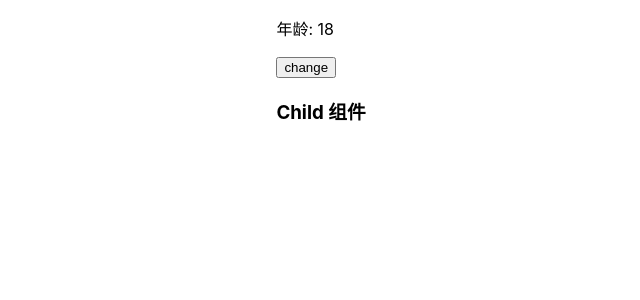
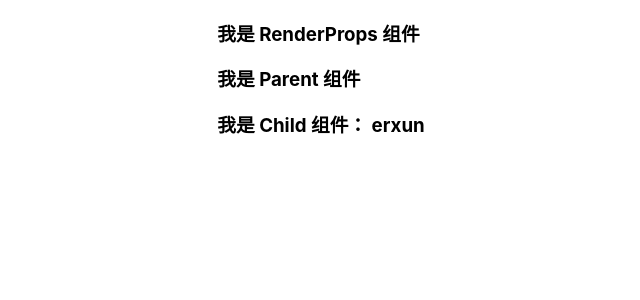
Before and after one commit to ErXun/react-demo, a React (Create React App) app: page / in a window 1280 px wide. Shown: the top 300 px of the page, without its empty margins (319-959 px from the left). Built offline with nearby package versions, Linux system fonts and the light colour scheme.

Commit message:
renderProps 的学习

```diff
--- a/src/App.js
+++ b/src/App.js
@@ -5,7 +5,8 @@ import './App.css';
 // import StudyRouter from './components/StudyRouter';
 // import Demo from './components/Hooks/useState';
 // import Demo from './components/Hooks/useEffect';
-import Demo from './components/react 扩展/PureComponent';
+// import Demo from './components/react 扩展/PureComponent';
+import Demo from './components/react 扩展/renderProps';
 
 
 
--- /dev/null
+++ b/src/components/react 扩展/renderProps.jsx
@@ -0,0 +1,43 @@
+import React, { Component } from 'react';
+
+class RenderProps extends Component {
+  render() {
+    return (
+      <div>
+        <h3>我是 RenderProps 组件</h3>
+        {/* <Parent>
+          <Child />
+        </Parent> */}
+
+        <Parent render={(name) => <Child name={name} />} />
+      </div>
+    );
+  }
+}
+
+class Parent extends Component {
+  state = {
+    name: 'erxun'
+  }
+  render() {
+    const { name } = this.state
+    return (
+      <div>
+        <h3>我是 Parent 组件</h3>
+        {/* {this.props.children} */}
+        {this.props.render(name)}
+      </div>
+    );
+  }
+}
+class Child extends Component {
+  render() {
+    return (
+      <div>
+        <h3>我是 Child 组件： {this.props.name}</h3>
+      </div>
+    );
+  }
+}
+
+export default RenderProps;
```
Also changed, not shown: 1 other file (tests, documents, lock files or other folders).
